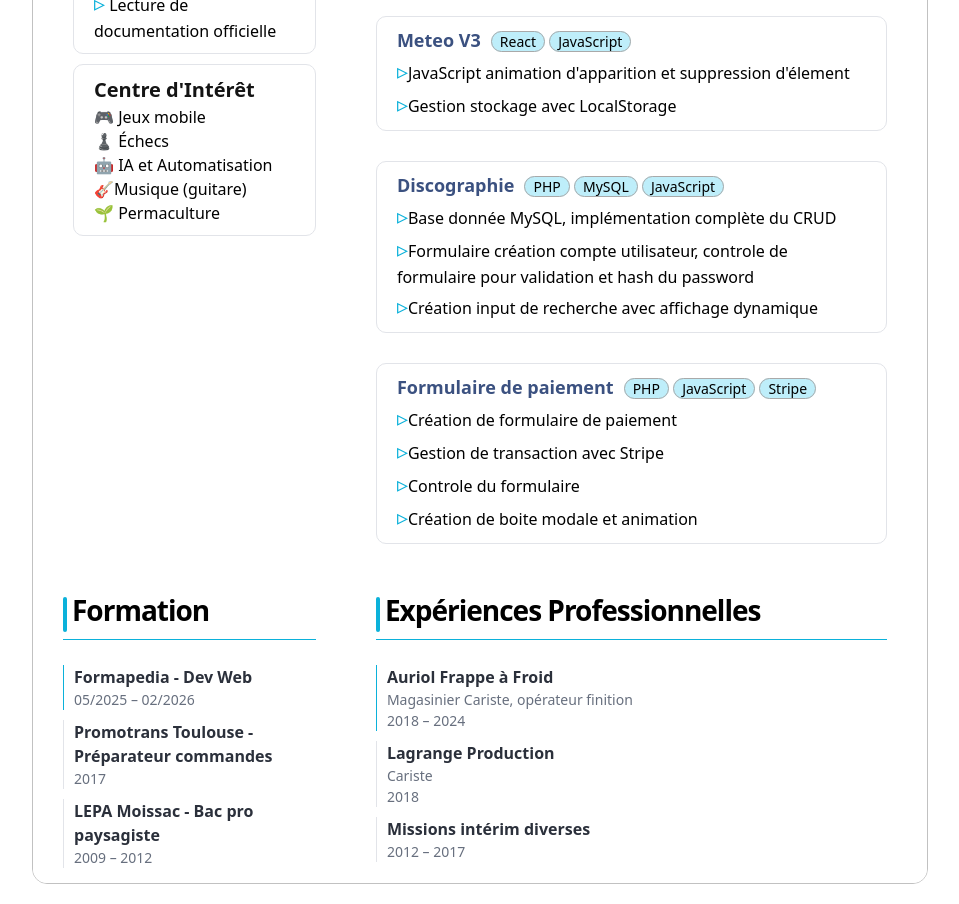
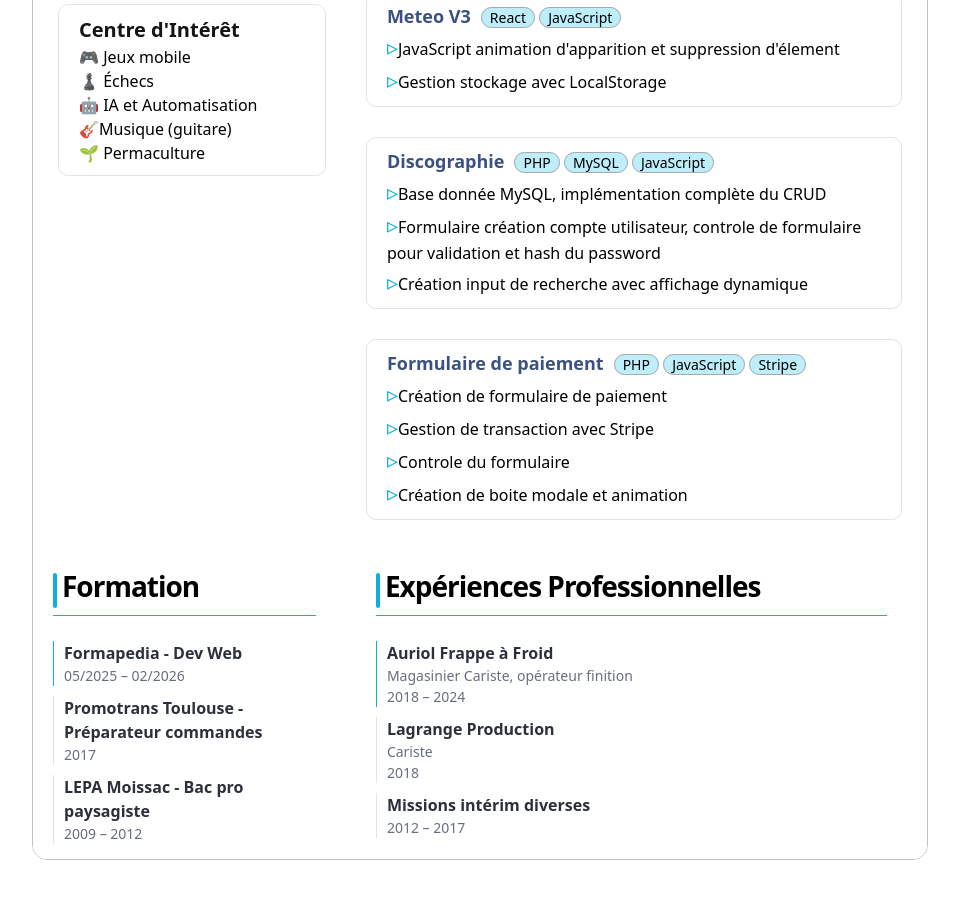
Before and after one commit to sheinrei/cv2, a plain HTML site: page index.html in a window 1280 px wide. Shown: the part 1071-1975 px from the top of the page, without its empty margins (160-1119 px from the left). After the commit the page ends 1951 px from the top, so only its background shows below. Drawn offline with nearby package versions, Linux system fonts and the light colour scheme.

Commit message:
baisse des padding du cv pour laisser de la place a text-presentation

```diff
--- a/layout.css
+++ b/layout.css
@@ -73,7 +73,7 @@ li::before {
 .frame-left {
     width: 35%;
     min-height: 100vh;
-    padding: 20px 30px 20px 40px;
+    padding: 20px 20px 20px 25px;
 
 }
 
@@ -81,7 +81,7 @@ li::before {
 .frame-right {
     width: 65%;
     min-height: 100vh;
-    padding: 20px 40px 20px 30px;
+    padding: 20px 25px 20px 20px;
 }
 
 .frame-right section {
@@ -93,6 +93,7 @@ li::before {
 .text-presentation {
     padding: 10px;
     text-indent: 1em;
+    font-size:15px;
 }
 
 /* frame-bottom */
@@ -104,7 +105,7 @@ li::before {
 
 .frame-formation {
     width: 35%;
-    padding: 0px 30px 0px 30px
+    padding: 0px 30px 0px 20px
 }
 
 .frame-experience {
```
